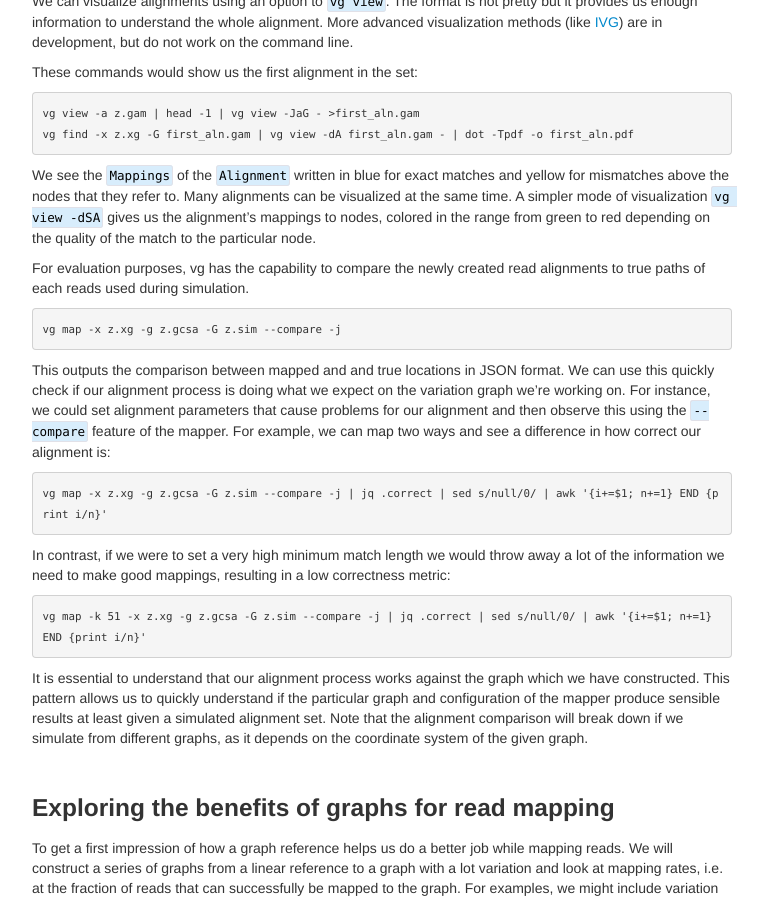
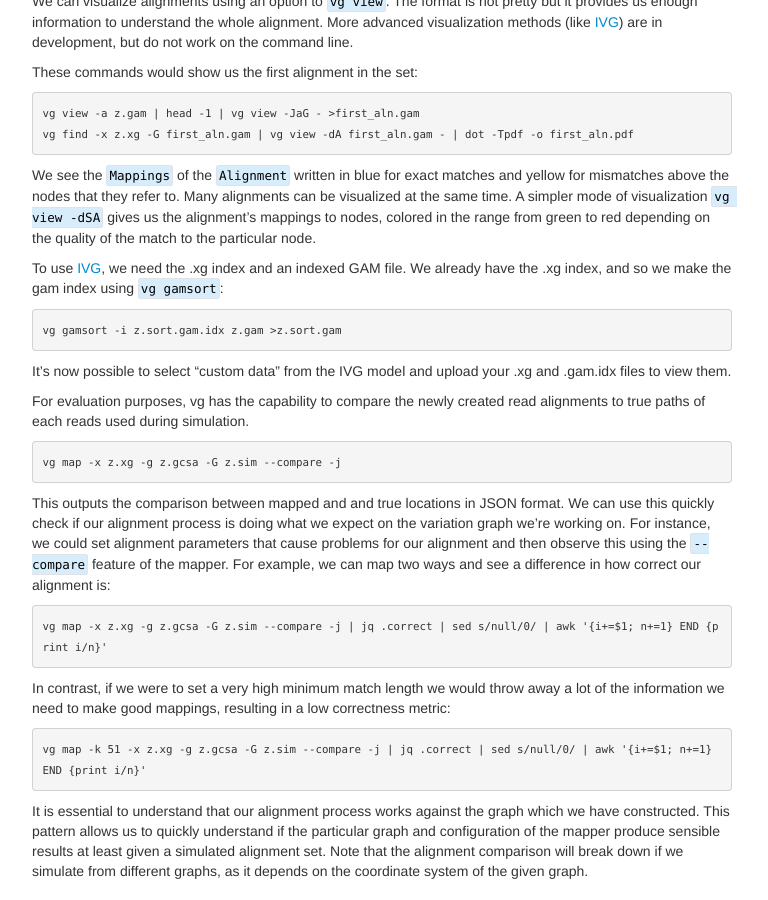
Before and after one commit to GTPB/CPANG19, a Jekyll site: the page built from pages/toy_examples.md, in a window 1280 px wide and 900 px high, scrolled down 3202 px. Shown: the whole window, without its empty margins (258-1026 px from the left). Built offline with Jekyll 4.4.1, drawn with Linux system fonts in a browser that asks for light colours.

Commit message:
description of how to use IVG

```diff
--- a/pages/toy_examples.md
+++ b/pages/toy_examples.md
@@ -137,6 +137,13 @@ These commands would show us the first alignment in the set:
 
 We see the `Mappings` of the `Alignment` written in blue for exact matches and yellow for mismatches above the nodes that they refer to. Many alignments can be visualized at the same time. A simpler mode of visualization `vg view -dSA` gives us the alignment's mappings to nodes, colored in the range from green to red depending on the quality of the match to the particular node.
 
+To use [IVG](https://vgteam.github.io/sequenceTubeMap/), we need the .xg index and an indexed GAM file.
+We already have the .xg index, and so we make the gam index using `vg gamsort`:
+
+    vg gamsort -i z.sort.gam.idx z.gam >z.sort.gam
+
+It's now possible to select "custom data" from the IVG model and upload your .xg and .gam.idx files to view them.
+
 For evaluation purposes, vg has the capability to compare the newly created read alignments to true paths of each reads used during simulation.
 
 	vg map -x z.xg -g z.gcsa -G z.sim --compare -j
```
